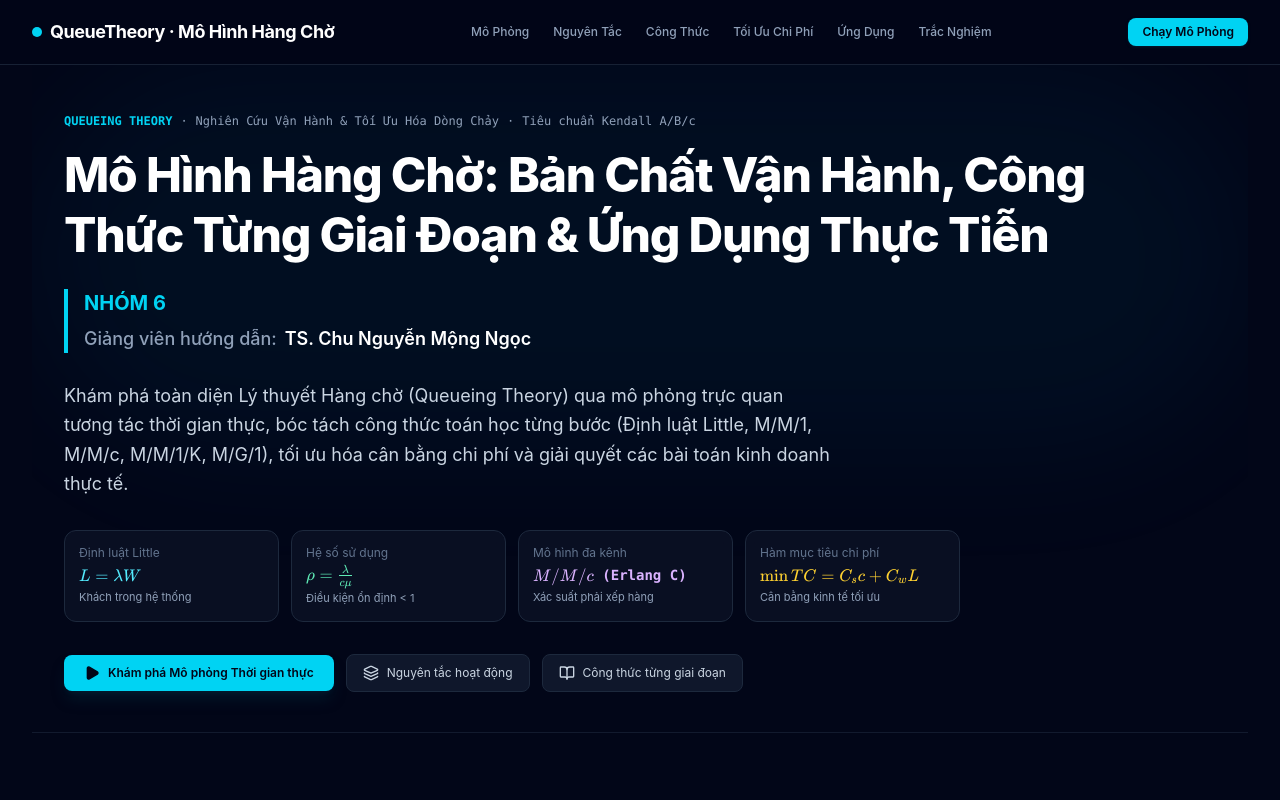
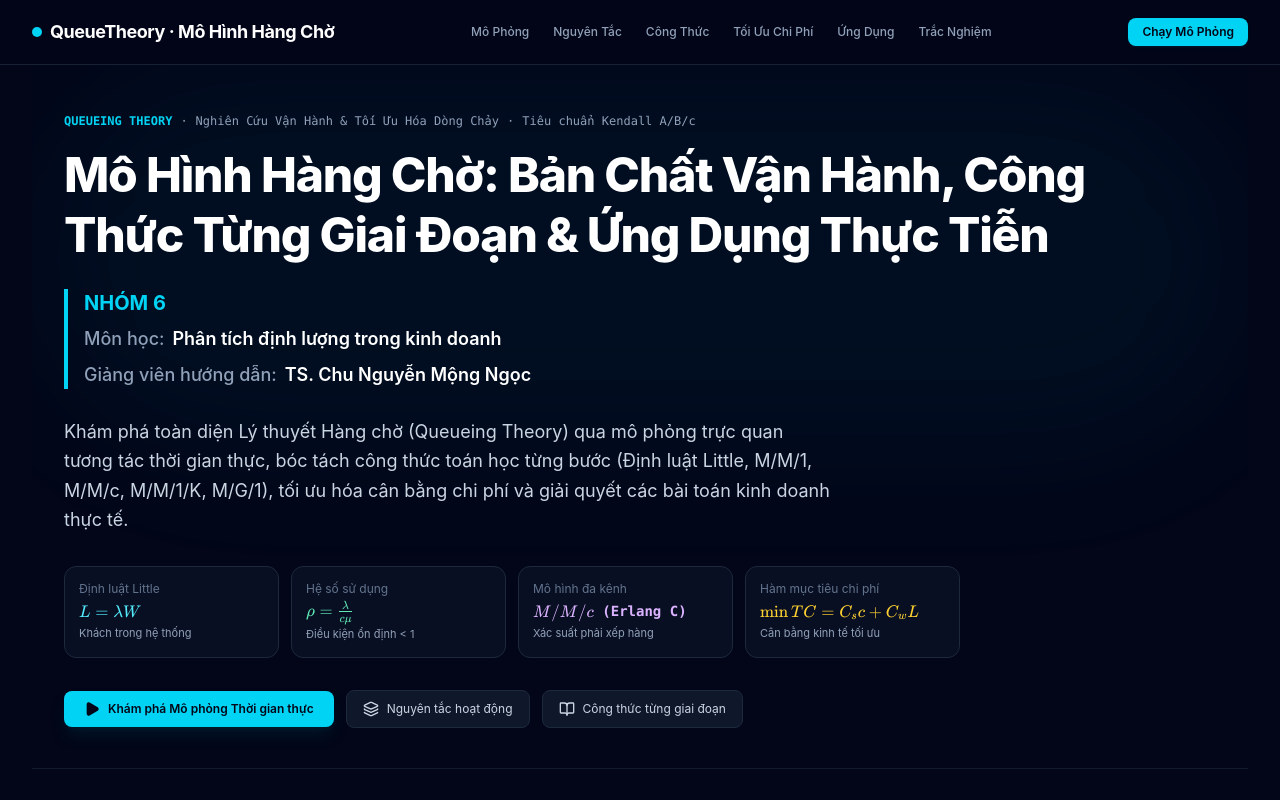
Before and after one commit to tranconglenh303-commits/Mo-hinh-hang-cho, a React (Vite) app: page / in a window 1280 px wide. Shown: the top 800 px of the page. Built offline with nearby package versions, Linux system fonts and the light colour scheme.

Commit message:
Update Hero.tsx

```diff
--- a/src/components/Hero.tsx
+++ b/src/components/Hero.tsx
@@ -31,6 +31,15 @@ export const Hero: React.FC = () => {
   <div className="mt-6 flex flex-col gap-2 border-l-4 border-cyan-400 pl-4">
   <p className="text-lg sm:text-xl font-bold text-cyan-400">
     NHÓM 6
+  </p>
+
+  <p className="text-base sm:text-lg text-slate-300">
+    <span className="font-medium text-slate-400">
+      Môn học:
+    </span>
+    <span className="block sm:inline sm:ml-2 font-semibold text-white">
+      Phân tích định lượng trong kinh doanh
+    </span>
   </p>
 
   <p className="text-base sm:text-lg text-slate-300">
```
Lines whose indentation alone changed are shown as unchanged.
